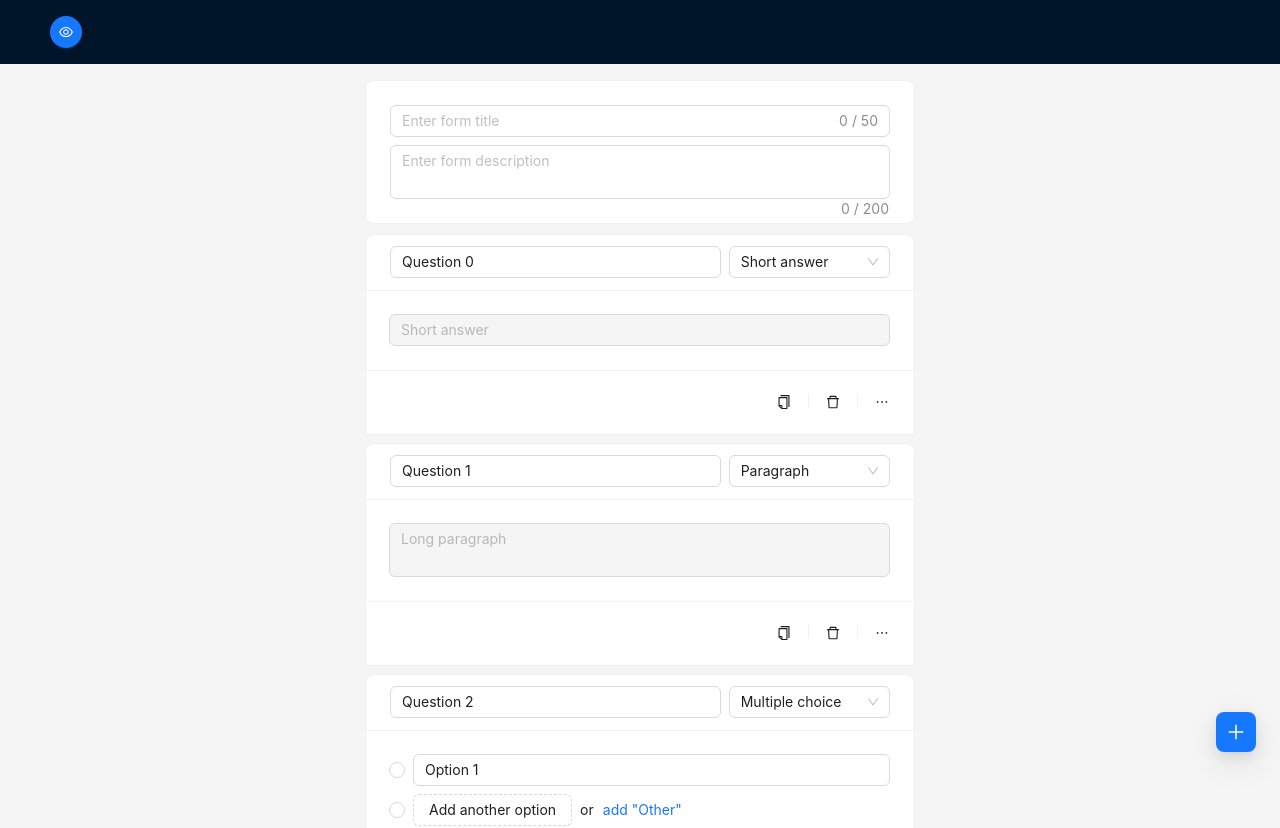
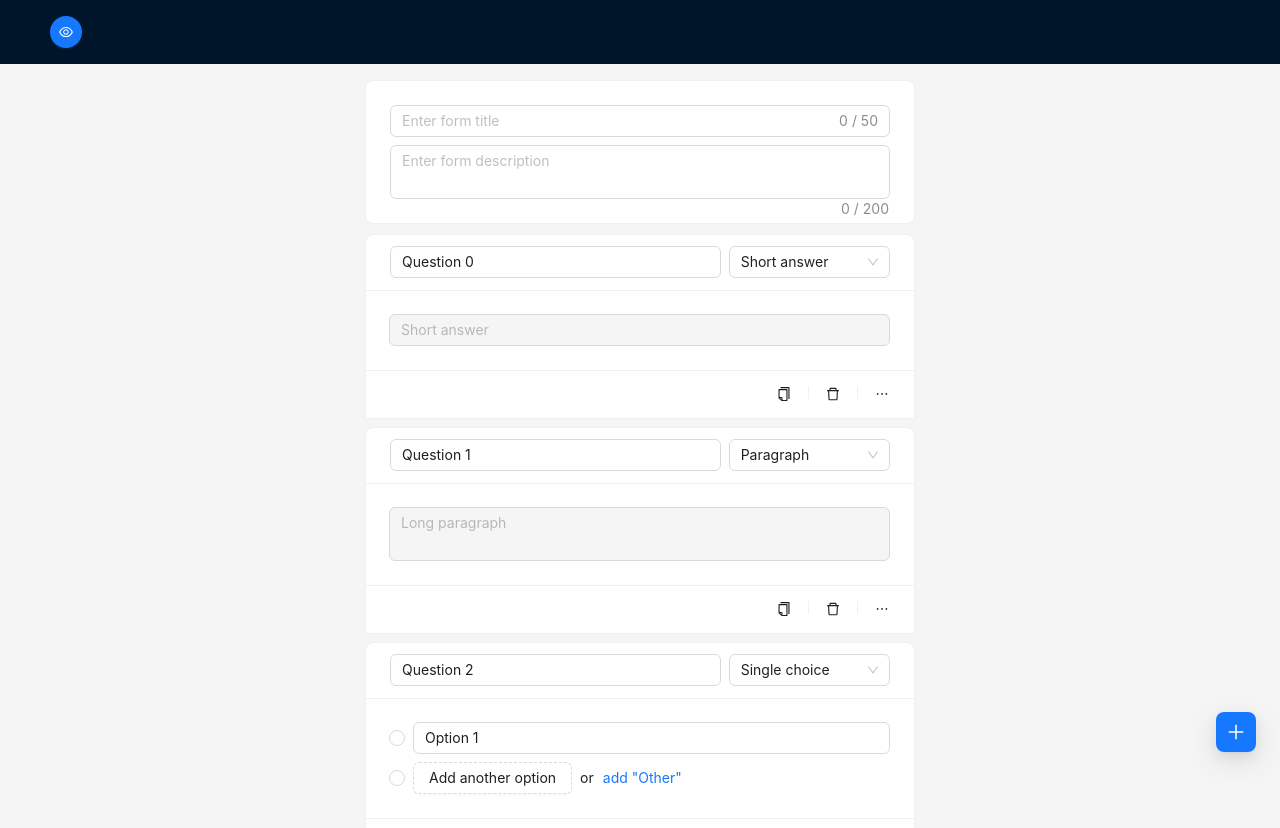
Before and after one commit to ShUbHaM13M/Forms, a Next.js app: page /create-form in a window 1280 px wide. Shown: the top 828 px of the page. Built offline with nearby package versions, Linux system fonts and the light colour scheme.

Commit message:
Added more answer types

```diff
--- /dev/null
+++ b/src/app/components/create-question/answer-type/ColorAnswer.tsx
@@ -0,0 +1,7 @@
+import { ColorPicker } from "antd";
+
+const ColorAnswer = () => {
+  return <ColorPicker showText disabled />;
+};
+
+export default ColorAnswer;
--- /dev/null
+++ b/src/app/components/create-question/answer-type/DateAnswer.tsx
@@ -0,0 +1,7 @@
+import { DatePicker, DatePickerProps } from "antd";
+
+const DateAnswer = () => {
+  return <DatePicker disabled />;
+};
+
+export default DateAnswer;
--- /dev/null
+++ b/src/app/components/create-question/answer-type/TimeAnswer.tsx
@@ -0,0 +1,7 @@
+import { TimePicker } from "antd";
+
+const TimeAnswer = () => {
+  return <TimePicker disabled />;
+};
+
+export default TimeAnswer;
--- a/src/app/components/create-question/answer-type/index.ts
+++ b/src/app/components/create-question/answer-type/index.ts
@@ -2,5 +2,16 @@ import ShortAnswer from "./ShortAnswer";
 import Paragraph from "./Paragraph";
 import RadioAnswer from "./RadioAnswer";
 import CheckboxAnswer from "./CheckboxAnswer";
+import DateAnswer from "./DateAnswer";
+import TimeAnswer from "./TimeAnswer";
+import ColorAnswer from "./ColorAnswer";
 
-export { ShortAnswer, Paragraph, RadioAnswer, CheckboxAnswer };
+export {
+  ShortAnswer,
+  Paragraph,
+  RadioAnswer,
+  CheckboxAnswer,
+  DateAnswer,
+  TimeAnswer,
+  ColorAnswer,
+};
--- a/src/app/components/create-question/index.tsx
+++ b/src/app/components/create-question/index.tsx
@@ -1,7 +1,17 @@
 /* eslint-disable react-hooks/exhaustive-deps */
-import { Button, Card, Col, Divider, Input, Row, Select, Space } from "antd";
-import { ChangeEvent, memo, useCallback, useMemo, useState } from "react";
-import { answerComponentMap, answerTypes } from "./utils";
+import {
+  Button,
+  Card,
+  Col,
+  Divider,
+  Input,
+  Popover,
+  Row,
+  Select,
+  Space,
+} from "antd";
+import { ChangeEvent, memo, useCallback } from "react";
+import { answerMap } from "./utils";
 import { AnswerType, Question } from "@/app/global";
 import {
   CopyOutlined,
@@ -23,7 +33,7 @@ const AnswerOptions = ({
       defaultValue={defaultValue}
       onChange={onChange}
     >
-      {answerTypes.map(({ label, value, icon }) => (
+      {Object.entries(answerMap).map(([value, { label, icon }]) => (
         <Select.Option key={value} value={value} label={label}>
           <Space>
             {icon}
@@ -59,7 +69,7 @@ const CreateQuestion = ({ title, id, answerType }: Question) => {
     deleteQuestion(id);
   }, []);
 
-  const AnswerComponent = answerComponentMap[answerType || "short-answer"];
+  const AnswerComponent = answerMap[answerType || "short-answer"].Component;
 
   return (
     <Card
@@ -86,7 +96,10 @@ const CreateQuestion = ({ title, id, answerType }: Question) => {
       <Card.Grid hoverable={false} style={{ width: "100%" }}>
         <AnswerComponent />
       </Card.Grid>
-      <Card.Grid hoverable={false} style={{ width: "100%", padding: 16 }}>
+      <Card.Grid
+        hoverable={false}
+        style={{ width: "100%", padding: 16, paddingBlock: 8 }}
+      >
         {/* FIXME: Just a placeholder for now */}
         <Row>
           <Col flex="auto" />
@@ -112,7 +125,13 @@ const CreateQuestion = ({ title, id, answerType }: Question) => {
           </Col>
 
           <Col>
-            <Button type="text" icon={<EllipsisOutlined />} key="ellipsis" />
+            <Popover
+              placement="topRight"
+              title="Options"
+              content={"Not yet implemented"}
+            >
+              <Button type="text" icon={<EllipsisOutlined />} key="ellipsis" />
+            </Popover>
           </Col>
         </Row>
       </Card.Grid>
--- a/src/app/components/create-question/utils.ts
+++ b/src/app/components/create-question/utils.ts
@@ -4,6 +4,9 @@ import {
   Paragraph,
   RadioAnswer,
   CheckboxAnswer,
+  DateAnswer,
+  TimeAnswer,
+  ColorAnswer,
 } from "./answer-type";
 
 export type CreateQuestionProps = {
@@ -17,28 +20,28 @@ export type AnswerOptionType = {
   icon?: React.ReactNode;
 };
 
-export const answerTypes: AnswerOptionType[] = [
-  {
-    value: "short-answer",
-    label: "Short answer",
+type AnswerMap = {
+  label: string;
+  icon?: null; // FIXME: null for now
+  Component: () => JSX.Element;
+};
+
+export const answerMap: {
+  [key in AnswerType]: AnswerMap;
+} = {
+  "short-answer": { label: "Short answer", Component: ShortAnswer },
+  "long-answer": { label: "Paragraph", Component: Paragraph },
+  "radio-answer": { label: "Single choice", Component: RadioAnswer },
+  "checkbox-answer": { label: "Checkboxes", Component: CheckboxAnswer },
+  "date-answer": { label: "Date", Component: DateAnswer },
+  "time-answer": {
+    label: "Time",
+    icon: undefined,
+    Component: TimeAnswer,
   },
-  {
-    value: "long-answer",
-    label: "Paragraph",
+  "color-answer": {
+    label: "Color",
+    icon: undefined,
+    Component: ColorAnswer,
   },
-  {
-    value: "radio-answer",
-    label: "Multiple choice",
-  },
-  {
-    value: "checkbox-answer",
-    label: "Checkboxes",
-  },
-];
-
-export const answerComponentMap: { [key in AnswerType]: () => JSX.Element } = {
-  "short-answer": ShortAnswer,
-  "long-answer": Paragraph,
-  "radio-answer": RadioAnswer,
-  "checkbox-answer": CheckboxAnswer,
 };
--- a/src/app/global/index.ts
+++ b/src/app/global/index.ts
@@ -2,7 +2,10 @@ export type AnswerType =
   | "short-answer"
   | "long-answer"
   | "radio-answer"
-  | "checkbox-answer";
+  | "checkbox-answer"
+  | "date-answer"
+  | "time-answer"
+  | "color-answer";
 
 export type Question = {
   id: string;
```
